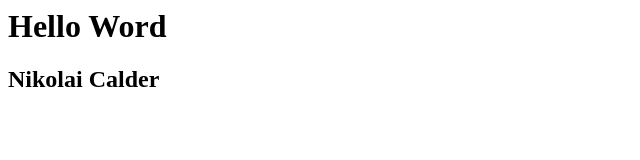
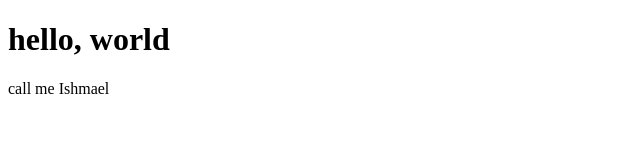
Before and after one commit to NIkocal/website, a plain HTML site: page index.html in a window 1280 px wide. Shown: the whole page, without its empty margins (0-640 px from the left). Drawn offline with Linux system fonts and the light colour scheme.

Commit message:
added some HTML structure

```diff
--- a/index.html
+++ b/index.html
@@ -1,3 +1,10 @@
-
-<h1>Hello Word</h1>
-<H2>Nikolai Calder</H2>
+<!DOCTYPE html>
+<html>
+    <head>
+        <title></title>
+    </head>
+    <body>
+        <h1>hello, world</h1>
+        <p>call me Ishmael</p>
+    </body>
+</html>
```
